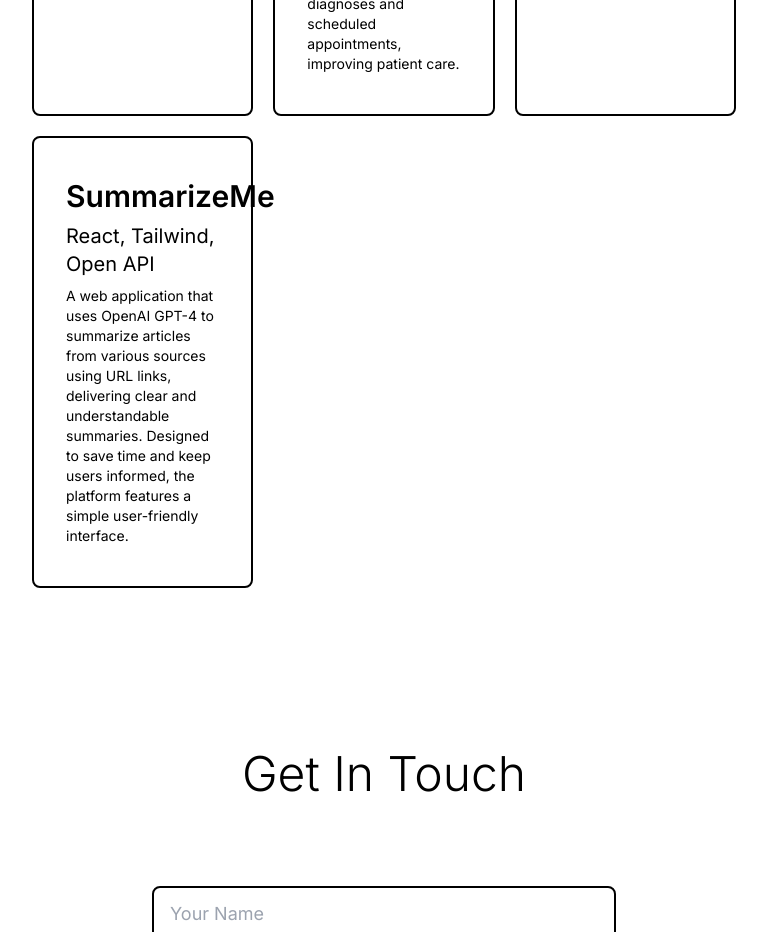
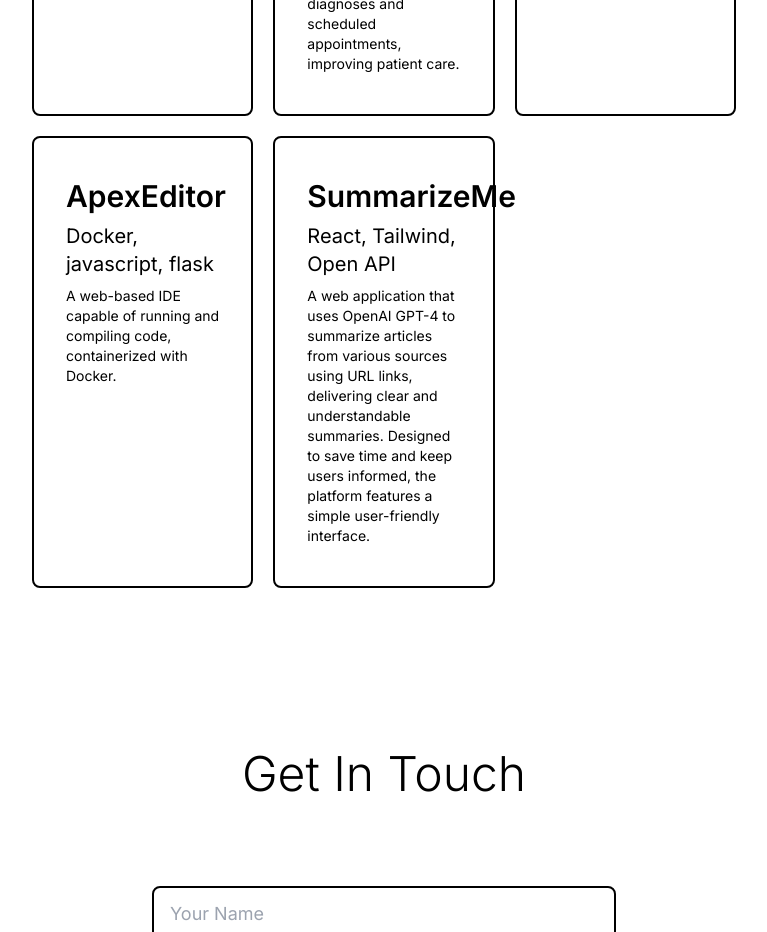
Before and after one commit to ApexPlayground/Portfolio_Site, a React (Vite) app: page / in a window 1280 px wide. Shown: the part 2400-3332 px from the top of the page, without its empty margins (416-1183 px from the left). Built offline with nearby package versions, Linux system fonts and the light colour scheme.

Commit message:
update: added another project card

```diff
--- a/src/components/Project.jsx
+++ b/src/components/Project.jsx
@@ -29,8 +29,13 @@ const Project = () => {
                         A lightweight shell application that supports basic shell commands, such as ls, cd, and pwd. The platform also features a history command, which logs the user&apos;s command history and allows them to access previous commands.
                     </p>
                 </a>
-
-
+                <a
+                    href="https://summarizeme.netlify.app/"
+                    className="text-left space-y-2 border-2 hover:scale-105 transition-all duration-200 cursor-pointer px-8 py-10 border-black rounded-lg hover:bg-black hover:text-white">
+                    <h1 className="text-3xl font-semibold">ApexEditor</h1>
+                    <h3 className="text-xl ">Docker, javascript, flask</h3>
+                    <p className="text-sm">A web-based IDE capable of running and compiling code, containerized with Docker.</p>
+                </a>
                 <a
                     href="https://summarizeme.netlify.app/"
                     className="text-left space-y-2 border-2 hover:scale-105 transition-all duration-200 cursor-pointer px-8 py-10 border-black rounded-lg hover:bg-black hover:text-white">
@@ -39,6 +44,8 @@ const Project = () => {
                     <p className="text-sm ">A web application that uses OpenAI GPT-4 to summarize articles from various sources using URL links, delivering clear and understandable summaries. Designed to save time and keep users informed, the platform features a simple user-friendly interface.</p>
                 </a>
 
+
+
             </div>
         </div >
     )
```
